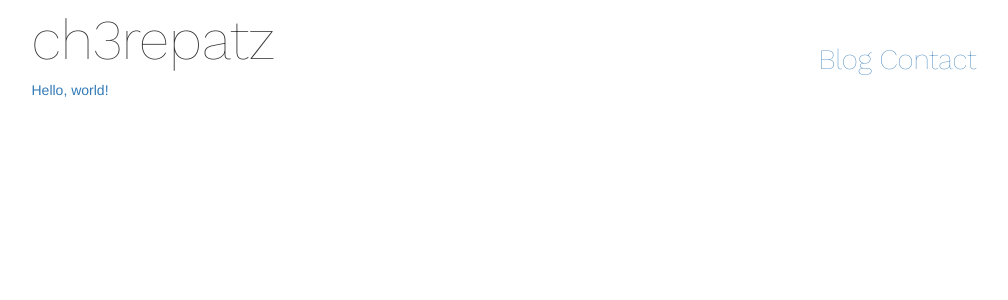
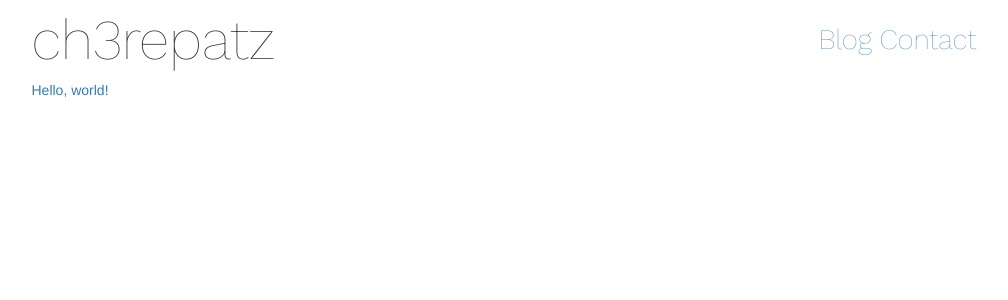
Before and after one commit to ch3repatz/ch3repatz.github.io, a Jekyll site: the page built from index.html, in a window 1280 px wide. Shown: the top 300 px of the page, without its empty margins (136-1144 px from the left). Built offline with Jekyll 4.4.1, drawn with Linux system fonts in a browser that asks for light colours.

Commit message:
Update default.html

```diff
--- a/_layouts/default.html
+++ b/_layouts/default.html
@@ -48,7 +48,7 @@
     	.top_menu {
     		font-family: 'Work Sans', sans-serif;
     		font-size: 200%;
-    		padding-top: 40px;
+    		padding-top: 20px;
 		text-align: right;
     	}
 
@@ -56,7 +56,6 @@
 	@media screen and (max-width: 991px) {
 		.logo_title, .top_menu {
 			text-align: center;
-			padding-top: 30px;
 		}
 	}
     </style>
```
